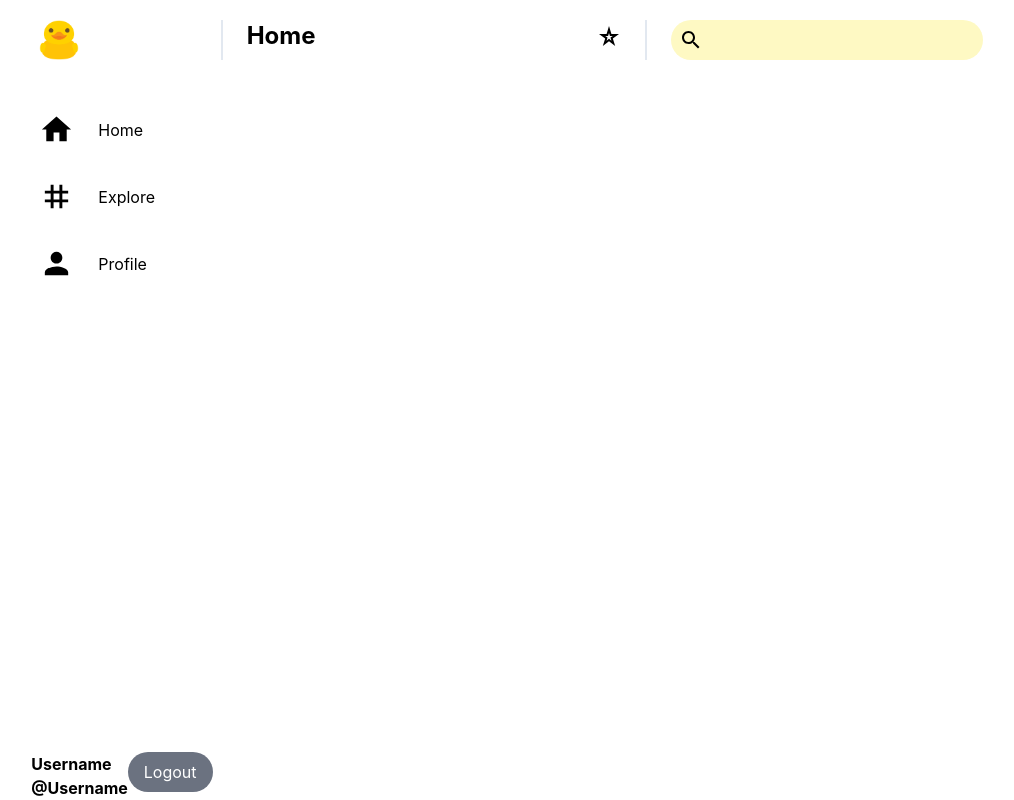
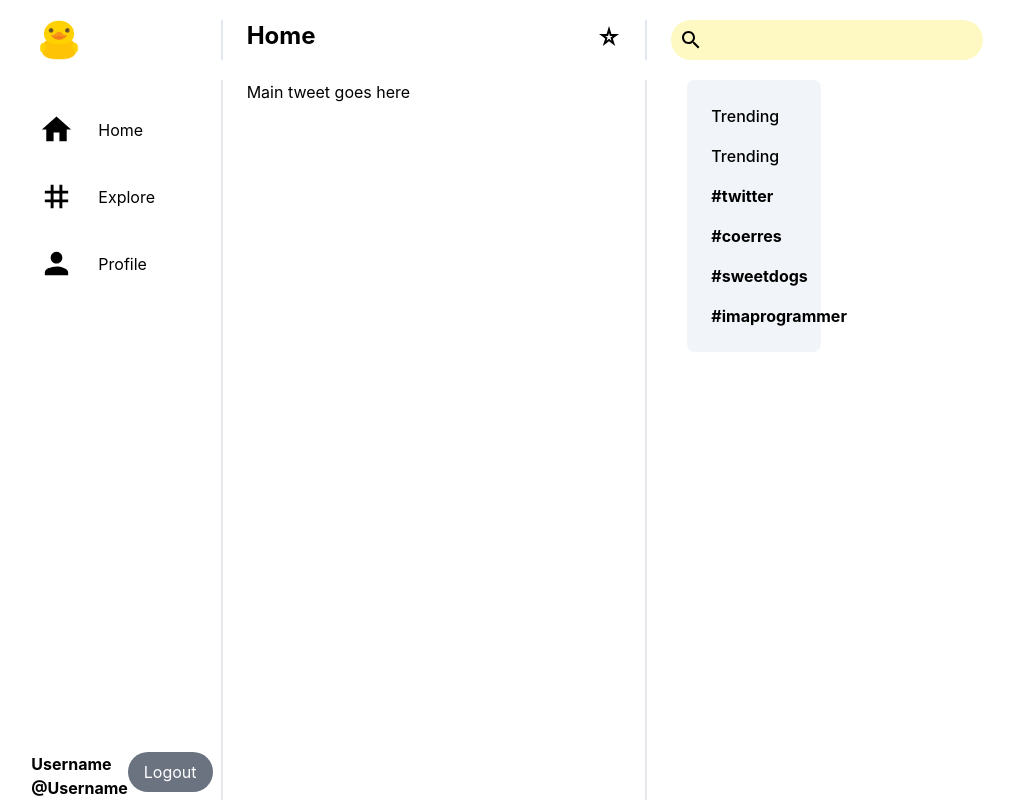
Before and after one commit to Coerres/twitter-clone, a React (Create React App) app in the folder client/: page / in a window 1280 px wide. Shown: the whole page, without its empty margins (206-1220 px from the left). Built offline with nearby package versions, Linux system fonts and the light colour scheme.

Commit message:
Add LeftSidebar UI

```diff
--- /dev/null
+++ b/client/src/components/RightSidebar/RightSidebar.jsx
@@ -0,0 +1,15 @@
+import React from "react";
+
+const RightSidebar = () => {
+    return( <div className="p-6 bg-slate-100 rounded-lg mx-4 space-y-4">
+        <h2 className="font-medium">Trending</h2>
+        <p className="font-medium">Trending</p>
+        <p className="font-bold">#twitter</p>
+        <p className="font-bold">#coerres</p>
+        <p className="font-bold">#sweetdogs</p>
+        <p className="font-bold">#imaprogrammer</p>
+        </div>
+    );
+};
+
+export default RightSidebar;
--- a/client/src/pages/Home/Home.jsx
+++ b/client/src/pages/Home/Home.jsx
@@ -1,11 +1,18 @@
 import React from "react";
 import LeftSidebar from "../../components/LeftSidebar/LeftSidebar";
+import RightSidebar from "../../components/RightSidebar/RightSidebar";
 
 const Home = () =>{
     return ( <div className="grid grid-cols-1 md:grid-cols-4">
         <div className="px-6">
             <LeftSidebar/>
         </div>
+        <div className="col-span-2 border-x-2 border-t-slate-800 px-6">
+            <p>Main tweet goes here</p>
+        </div>
+        <div className="px-6">
+            <RightSidebar/>
+        </div>
     </div>
     );
 };
```
